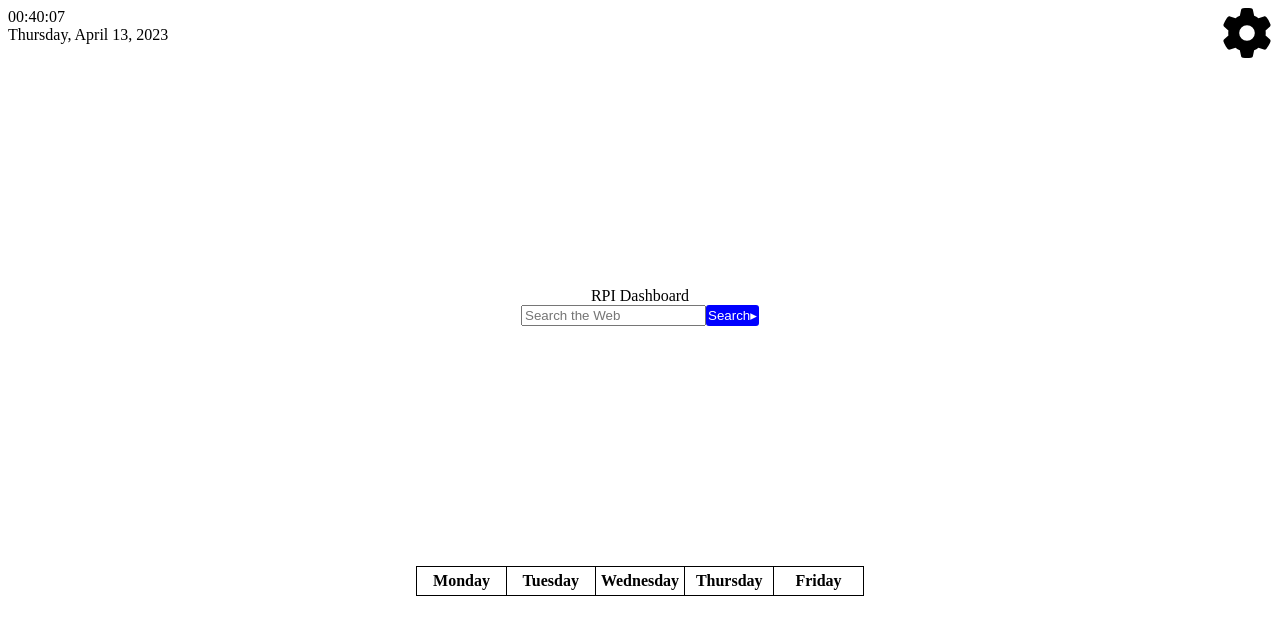
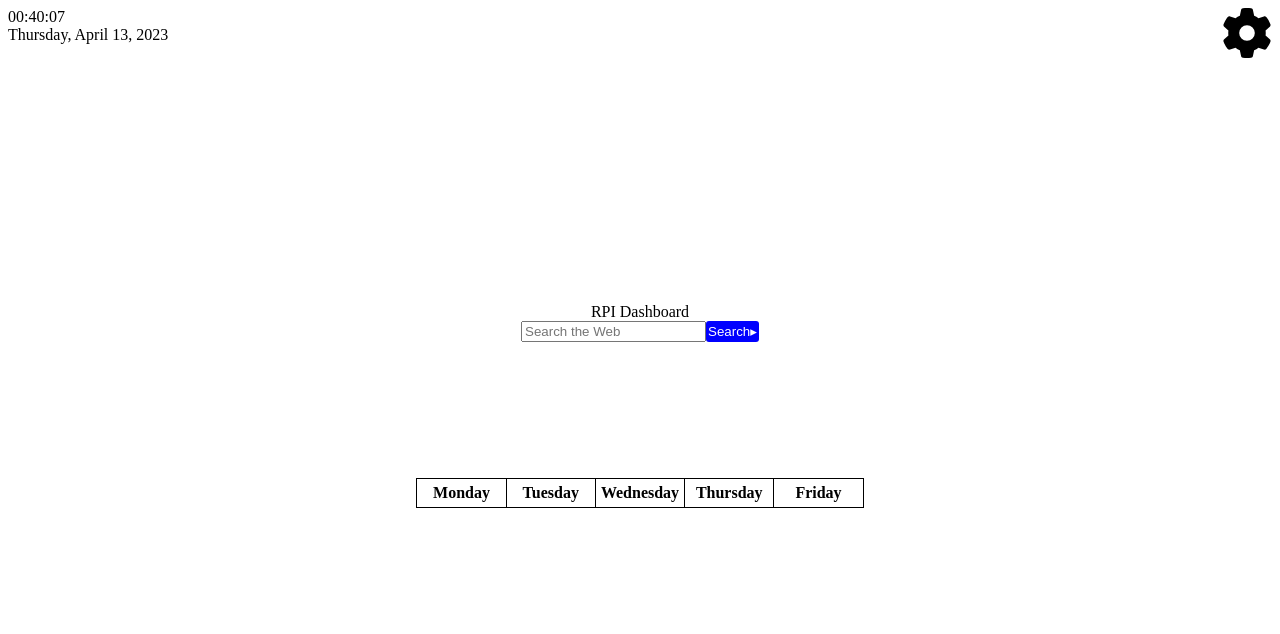
Before and after one commit to PythonCoderAS/ITWS1100S23Team06, a website: page code/index.html in a window 1280 px wide. Drawn offline with nearby package versions, Linux system fonts and the light colour scheme.

Commit message:
re-align

```diff
--- a/code/css/dashboard.css
+++ b/code/css/dashboard.css
@@ -77,7 +77,7 @@ button {
 #dashboard {
     display: grid;
     grid-template-columns: 1fr 1fr;
-    grid-template-rows: repeat(2, 33vh);
+    grid-template-rows: 35vh 20vh;
     gap: 15px;
 }
 #dashboard #datetime {
```
